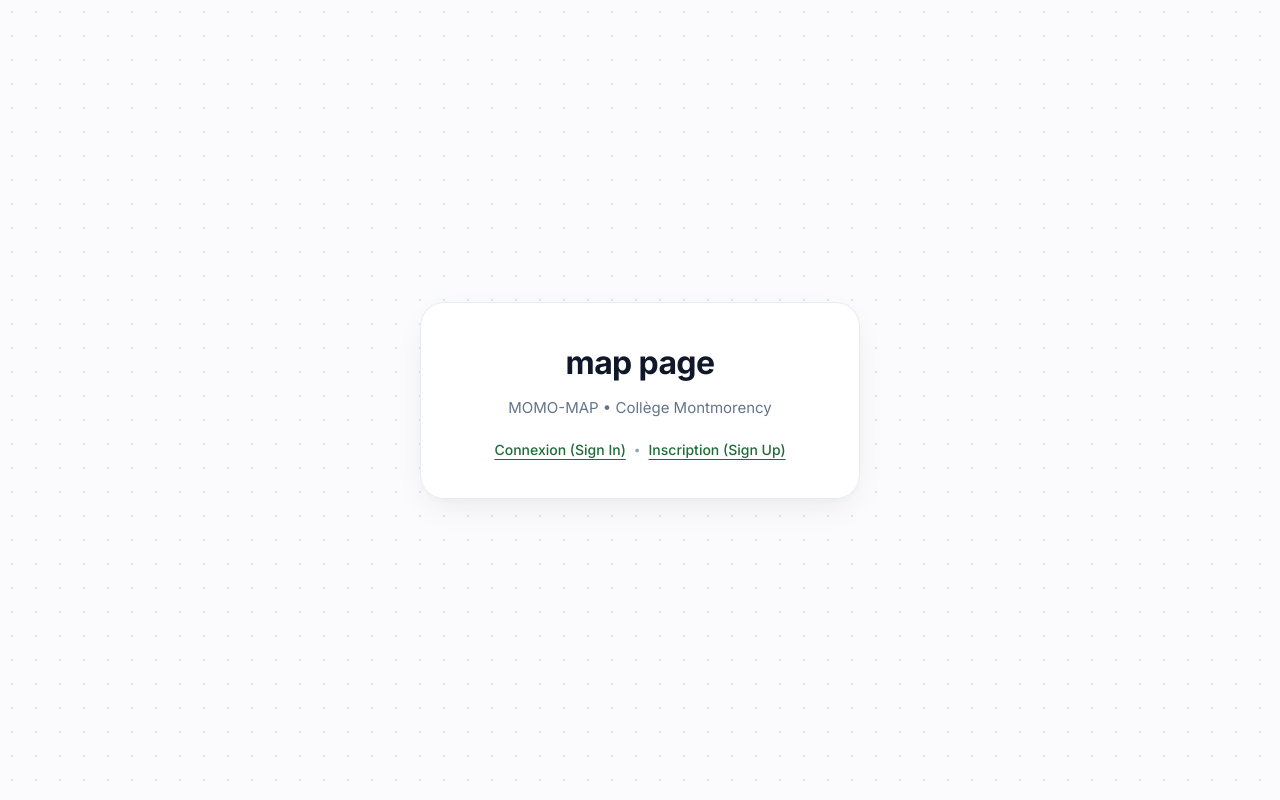
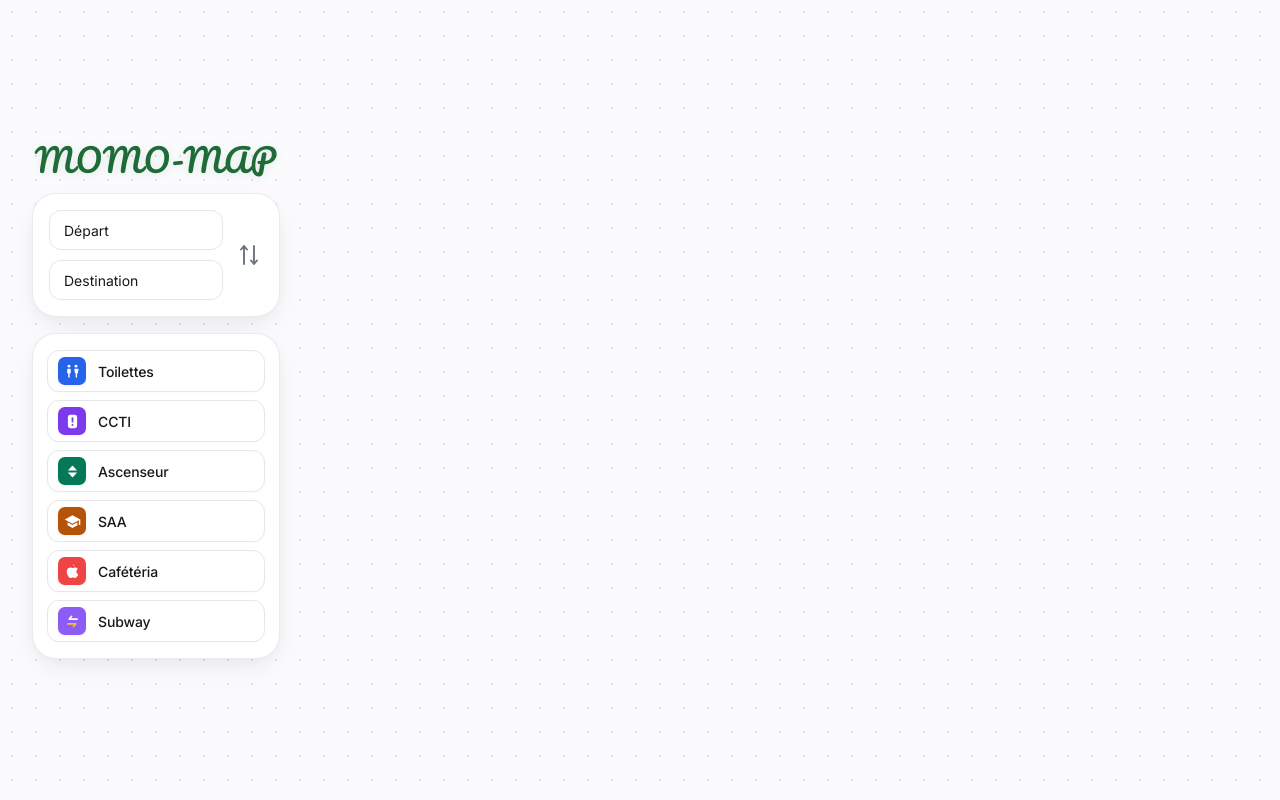
Before and after one commit to etienne420/MOMO-MAP, a React (Vite) app in the folder MOMO-map/: page /map in a window 1280 px wide. Built offline with nearby package versions, Linux system fonts and the light colour scheme.

Commit message:
[FEAT] add MapPage with RoutePanel, AmenitiesPanel, and AuthHeader components

```diff
--- a/MOMO-map/src/components/auth/AuthHeader/AuthHeader.jsx
+++ b/MOMO-map/src/components/auth/AuthHeader/AuthHeader.jsx
@@ -6,14 +6,18 @@
   appName = BRANDING.appName,
   presentedBy = BRANDING.presentedBy,
   institutionName = BRANDING.institutionName,
+  showSubtitle = true,
+  className = '',
 }) {
   return (
-    <header className="auth-header">
+    <header className={`auth-header ${className}`}>
       <h1 className="auth-header__title">{appName}</h1>
-      <div className="auth-header__subtitle">
-        <span className="auth-header__caption">{presentedBy}</span>
-        <span className="auth-header__institution">{institutionName}</span>
-      </div>
+      {showSubtitle && (
+        <div className="auth-header__subtitle">
+          <span className="auth-header__caption">{presentedBy}</span>
+          <span className="auth-header__institution">{institutionName}</span>
+        </div>
+      )}
     </header>
   )
 }
--- /dev/null
+++ b/MOMO-map/src/components/map/AmenitiesPanel/AmenitiesPanel.css
@@ -0,0 +1,65 @@
+.amenities-card {
+  width: 248px;
+  background-color: #ffffff;
+  border-radius: 24px;
+  border: 1px solid rgba(226, 232, 240, 0.8);
+  padding: 16px 14px;
+  box-shadow: 0 10px 30px -5px rgba(15, 23, 42, 0.08), 0 4px 12px -2px rgba(15, 23, 42, 0.03);
+  box-sizing: border-box;
+}
+
+.amenities-card__list {
+  display: flex;
+  flex-direction: column;
+  gap: 8px;
+  width: 100%;
+}
+
+.amenity-row {
+  width: 100%;
+  height: 42px;
+  padding: 0 10px;
+  box-sizing: border-box;
+  background-color: #ffffff;
+  border: 1px solid #e5e7eb;
+  border-radius: 12px;
+  box-shadow: 0 1px 3px rgba(0, 0, 0, 0.02);
+  display: flex;
+  align-items: center;
+  gap: 12px;
+  cursor: pointer;
+  text-align: left;
+  outline: none;
+  transition: background-color 0.15s ease, border-color 0.15s ease, transform 0.12s ease;
+}
+
+.amenity-row:hover {
+  background-color: #f9fafb;
+  border-color: #d1d5db;
+  transform: translateY(-1px);
+}
+
+.amenity-row:active {
+  transform: translateY(0);
+  background-color: #f3f4f6;
+}
+
+.amenity-row__icon-tile {
+  width: 28px;
+  height: 28px;
+  border-radius: 7px;
+  display: flex;
+  align-items: center;
+  justify-content: center;
+  flex-shrink: 0;
+  box-shadow: 0 1px 3px rgba(0, 0, 0, 0.08);
+}
+
+.amenity-row__label {
+  font-family: inherit;
+  font-size: 14px;
+  font-weight: 450;
+  color: #18181b;
+  letter-spacing: -0.01em;
+  user-select: none;
+}
--- /dev/null
+++ b/MOMO-map/src/components/map/AmenitiesPanel/AmenitiesPanel.jsx
@@ -0,0 +1,101 @@
+import React from 'react'
+import './AmenitiesPanel.css'
+
+const AMENITIES = [
+  {
+    id: 'toilettes',
+    label: 'Toilettes',
+    bgColor: '#2563EB',
+    icon: (
+      <svg width="17" height="17" viewBox="0 0 24 24" fill="#FFFFFF" aria-hidden="true">
+        {/* Male figure */}
+        <circle cx="7" cy="4.5" r="2" />
+        <path d="M5.5 8h3a1 1 0 0 1 1 1v5.5H8V20.5H6V14.5H4.5V9a1 1 0 0 1 1-1z" />
+        {/* Female figure */}
+        <circle cx="17" cy="4.5" r="2" />
+        <path d="M14.5 8h5a1 1 0 0 1 1 1l-1 5.5h-1V20.5h-2V14.5h-1L14.5 9a1 1 0 0 1 1-1z" />
+      </svg>
+    ),
+  },
+  {
+    id: 'ccti',
+    label: 'CCTI',
+    bgColor: '#7C3AED',
+    icon: (
+      <svg width="17" height="17" viewBox="0 0 24 24" aria-hidden="true">
+        <rect x="5.5" y="2.5" width="13" height="19" rx="3.5" fill="#FFFFFF" />
+        <rect x="10.75" y="6" width="2.5" height="7.5" rx="1.25" fill="#7C3AED" />
+        <circle cx="12" cy="17" r="1.4" fill="#7C3AED" />
+      </svg>
+    ),
+  },
+  {
+    id: 'ascenseur',
+    label: 'Ascenseur',
+    bgColor: '#047857',
+    icon: (
+      <svg width="17" height="17" viewBox="0 0 24 24" fill="#FFFFFF" aria-hidden="true">
+        <polygon points="12,3.5 5.5,10.5 18.5,10.5" />
+        <polygon points="12,20.5 5.5,13.5 18.5,13.5" />
+      </svg>
+    ),
+  },
+  {
+    id: 'saa',
+    label: 'SAA',
+    bgColor: '#B45309',
+    icon: (
+      <svg width="17" height="17" viewBox="0 0 24 24" fill="#FFFFFF" aria-hidden="true">
+        <path d="M12 3L1 9l11 6 9-4.91V17h2V9L12 3z" />
+        <path d="M5 13.18v4L12 21l7-3.82v-4L12 17l-7-3.82z" />
+      </svg>
+    ),
+  },
+  {
+    id: 'cafeteria',
+    label: 'Cafétéria',
+    bgColor: '#EF4444',
+    icon: (
+      <svg width="17" height="17" viewBox="0 0 24 24" fill="#FFFFFF" aria-hidden="true">
+        <path d="M12.5 2c.6 1.4 1.6 1.9 2.5 1.9-.5-1.4-1.5-1.9-2.5-1.9z" />
+        <path d="M18.7 18.8c-.8 1.2-1.7 2.4-3 2.4-1.3 0-1.8-.8-3.3-.8s-2 .8-3.3.8c-1.3 0-2.3-1.3-3.1-2.5C4.3 16.3 3 11.8 4.7 8.8c.9-1.5 2.4-2.5 4.1-2.5 1.3 0 2.5.9 3.3.9.8 0 2.2-1.1 3.8-.9.7 0 2.5.3 3.6 2-.1.1-2.2 1.3-2.1 3.8 0 3 2.6 4 2.7 4-.1.1-.4 1.4-1.4 2.7z" />
+      </svg>
+    ),
+  },
+  {
+    id: 'subway',
+    label: 'Subway',
+    bgColor: '#8B5CF6',
+    icon: (
+      <svg width="17" height="17" viewBox="0 0 24 24" fill="none" aria-hidden="true">
+        <path d="M5.5 15.5h11l-3 3.5" stroke="#FBBF24" strokeWidth="2.5" strokeLinecap="round" strokeLinejoin="round" />
+        <path d="M18.5 8.5H7.5l3-3.5" stroke="#FFFFFF" strokeWidth="2.5" strokeLinecap="round" strokeLinejoin="round" />
+      </svg>
+    ),
+  },
+]
+
+export default function AmenitiesPanel() {
+  return (
+    <div className="amenities-card" role="region" aria-label="Commodités">
+      <div className="amenities-card__list">
+        {AMENITIES.map((amenity) => (
+          <button
+            key={amenity.id}
+            type="button"
+            className="amenity-row"
+            aria-label={amenity.label}
+          >
+            <div
+              className="amenity-row__icon-tile"
+              style={{ backgroundColor: amenity.bgColor }}
+            >
+              {amenity.icon}
+            </div>
+            <span className="amenity-row__label">{amenity.label}</span>
+          </button>
+        ))}
+      </div>
+    </div>
+  )
+}
--- /dev/null
+++ b/MOMO-map/src/components/map/RoutePanel/RoutePanel.css
@@ -0,0 +1,73 @@
+.route-card {
+  width: 248px;
+  background-color: #ffffff;
+  border-radius: 24px;
+  border: 1px solid rgba(226, 232, 240, 0.8);
+  padding: 16px 14px 16px 16px;
+  display: flex;
+  align-items: center;
+  justify-content: space-between;
+  gap: 10px;
+  box-shadow: 0 10px 30px -5px rgba(15, 23, 42, 0.08), 0 4px 12px -2px rgba(15, 23, 42, 0.03);
+  box-sizing: border-box;
+}
+
+.route-card__inputs {
+  flex: 1;
+  display: flex;
+  flex-direction: column;
+  gap: 10px;
+  min-width: 0;
+}
+
+.route-card__input {
+  width: 100%;
+  height: 40px;
+  padding: 0 14px;
+  box-sizing: border-box;
+  background-color: #ffffff;
+  border: 1px solid #e5e7eb;
+  border-radius: 12px;
+  font-family: inherit;
+  font-size: 14px;
+  font-weight: 400;
+  color: #18181b;
+  outline: none;
+  transition: border-color 0.15s ease, box-shadow 0.15s ease;
+}
+
+.route-card__input::placeholder {
+  color: #18181b;
+  opacity: 1;
+  font-weight: 400;
+}
+
+.route-card__input:focus {
+  border-color: #1e6b37;
+  box-shadow: 0 0 0 2px rgba(30, 107, 55, 0.12);
+}
+
+.route-card__swap-btn {
+  display: flex;
+  align-items: center;
+  justify-content: center;
+  width: 32px;
+  height: 48px;
+  background: transparent;
+  border: none;
+  cursor: pointer;
+  color: #6b7280;
+  padding: 0;
+  border-radius: 8px;
+  transition: color 0.15s ease, transform 0.15s ease;
+  flex-shrink: 0;
+}
+
+.route-card__swap-btn:hover {
+  color: #18181b;
+  transform: scale(1.06);
+}
+
+.route-card__swap-btn:active {
+  transform: scale(0.95);
+}
--- /dev/null
+++ b/MOMO-map/src/components/map/RoutePanel/RoutePanel.jsx
@@ -0,0 +1,61 @@
+import React, { useState } from 'react'
+import './RoutePanel.css'
+
+export default function RoutePanel() {
+  const [depart, setDepart] = useState('')
+  const [destination, setDestination] = useState('')
+
+  const handleSwap = () => {
+    setDepart(destination)
+    setDestination(depart)
+  }
+
+  return (
+    <div className="route-card" role="region" aria-label="Recherche d'itinéraire">
+      <div className="route-card__inputs">
+        <input
+          type="text"
+          className="route-card__input"
+          placeholder="Départ"
+          value={depart}
+          onChange={(e) => setDepart(e.target.value)}
+          aria-label="Point de départ"
+        />
+        <input
+          type="text"
+          className="route-card__input"
+          placeholder="Destination"
+          value={destination}
+          onChange={(e) => setDestination(e.target.value)}
+          aria-label="Destination"
+        />
+      </div>
+
+      <button
+        type="button"
+        className="route-card__swap-btn"
+        onClick={handleSwap}
+        aria-label="Inverser départ et destination"
+        title="Inverser départ et destination"
+      >
+        <svg
+          className="route-card__swap-icon"
+          width="20"
+          height="28"
+          viewBox="0 0 20 28"
+          fill="none"
+          stroke="currentColor"
+          strokeWidth="1.9"
+          strokeLinecap="round"
+          strokeLinejoin="round"
+          aria-hidden="true"
+        >
+          {/* Left arrow pointing UP */}
+          <path d="M5 23V5M2 8.5L5 5L8 8.5" />
+          {/* Right arrow pointing DOWN */}
+          <path d="M15 5V23M12 19.5L15 23L18 19.5" />
+        </svg>
+      </button>
+    </div>
+  )
+}
--- a/MOMO-map/src/pages/MapPage/MapPage.css
+++ b/MOMO-map/src/pages/MapPage/MapPage.css
@@ -1,91 +1,52 @@
-.map-page {
+.map-page-screen {
+  position: relative;
+  width: 100vw;
   min-height: 100vh;
-  width: 100%;
+  box-sizing: border-box;
+  display: flex;
+  align-items: center; /* Vertically centers the sidebar */
+  padding: 32px;
+  overflow-y: auto;
+  overflow-x: hidden;
+}
+
+.map-page-sidebar {
   display: flex;
   flex-direction: column;
   align-items: center;
-  justify-content: center;
-  padding: var(--spacing-lg, 24px);
-  background-color: var(--color-bg-page, #fbfbfd);
-  position: relative;
-  overflow: hidden;
+  gap: 16px;
+  z-index: 10;
+  width: 248px;
 }
 
-.map-page__card {
-  display: flex;
-  flex-direction: column;
-  align-items: center;
-  text-align: center;
-  gap: var(--spacing-md, 16px);
-  padding: 40px;
-  background: rgba(255, 255, 255, 0.85);
-  backdrop-filter: blur(12px);
-  -webkit-backdrop-filter: blur(12px);
-  border-radius: var(--radius-xl, 24px);
-  border: 1px solid var(--color-border-card, rgba(226, 232, 240, 0.8));
-  box-shadow: var(--shadow-card, 0 12px 35px -8px rgba(15, 23, 42, 0.08));
-  max-width: 440px;
+.map-page-sidebar__logo.auth-header {
+  margin-bottom: 0;
   width: 100%;
 }
 
-.map-page__badge {
-  display: inline-flex;
-  align-items: center;
-  gap: 6px;
-  padding: 4px 12px;
-  border-radius: 9999px;
-  background-color: var(--color-primary-light, #e8f5ec);
+.map-page-sidebar__logo .auth-header__title {
+  width: 100%;
+  text-align: center;
+  font-size: 32px;
+  line-height: 1.15;
+  letter-spacing: 0.04em;
   color: var(--color-primary, #1e6b37);
-  font-size: 13px;
-  font-weight: 600;
-  letter-spacing: 0.02em;
+  font-family: var(--font-family-pacifico, 'Pacifico', cursive);
+  text-shadow: 0 2px 10px rgba(30, 107, 55, 0.12);
+  user-select: none;
 }
 
-.map-page__badge-dot {
-  width: 8px;
-  height: 8px;
-  border-radius: 50%;
-  background-color: var(--color-primary, #1e6b37);
-  box-shadow: 0 0 0 3px rgba(30, 107, 55, 0.2);
+@media (max-width: 640px) {
+  .map-page-screen {
+    padding: 24px 16px;
+    align-items: flex-start;
+  }
+
+  .map-page-sidebar {
+    width: 248px;
+  }
+
+  .map-page-sidebar__logo .auth-header__title {
+    font-size: 26px;
+  }
 }
-
-.map-page__title {
-  font-size: 32px;
-  font-weight: 700;
-  color: var(--color-text-title, #0f172a);
-  margin: 0;
-  letter-spacing: -0.02em;
-}
-
-.map-page__subtitle {
-  font-size: 15px;
-  color: var(--color-text-muted, #64748b);
-  margin: 0;
-}
-
-.map-page__links {
-  display: flex;
-  align-items: center;
-  justify-content: center;
-  gap: var(--spacing-sm, 8px);
-  margin-top: 8px;
-  flex-wrap: wrap;
-}
-
-.map-page__link-divider {
-  color: var(--color-text-subtle, #94a3b8);
-  font-size: 12px;
-}
-
-.map-page__nav-link {
-  font-size: 14px;
-  color: var(--color-primary, #1e6b37);
-  font-weight: 500;
-  text-decoration: underline;
-  text-underline-offset: 4px;
-  transition: color var(--transition-fast, 150ms ease);
-}
-
-.map-page__nav-link:hover {
-  color: var(--color-primary-hover, #17562c);
-}
--- a/MOMO-map/src/pages/MapPage/MapPage.jsx
+++ b/MOMO-map/src/pages/MapPage/MapPage.jsx
@@ -1,23 +1,17 @@
 import React from 'react'
-import { Link } from 'react-router-dom'
+import AuthHeader from '../../components/auth/AuthHeader/AuthHeader'
+import RoutePanel from '../../components/map/RoutePanel/RoutePanel'
+import AmenitiesPanel from '../../components/map/AmenitiesPanel/AmenitiesPanel'
 import './MapPage.css'
 
 export default function MapPage() {
   return (
-    <main className="map-page bg-dot-pattern">
-      <div className="map-page__card">
-        <h1 className="map-page__title">map page</h1>
-        <p className="map-page__subtitle">MOMO-MAP • Collège Montmorency</p>
-        <div className="map-page__links">
-          <Link to="/login" className="map-page__nav-link">
-            Connexion (Sign In)
-          </Link>
-          <span className="map-page__link-divider">•</span>
-          <Link to="/signup" className="map-page__nav-link">
-            Inscription (Sign Up)
-          </Link>
-        </div>
+    <div className="map-page-screen bg-dot-pattern">
+      <div className="map-page-sidebar">
+        <AuthHeader className="map-page-sidebar__logo" showSubtitle={false} />
+        <RoutePanel />
+        <AmenitiesPanel />
       </div>
-    </main>
+    </div>
   )
 }
```
